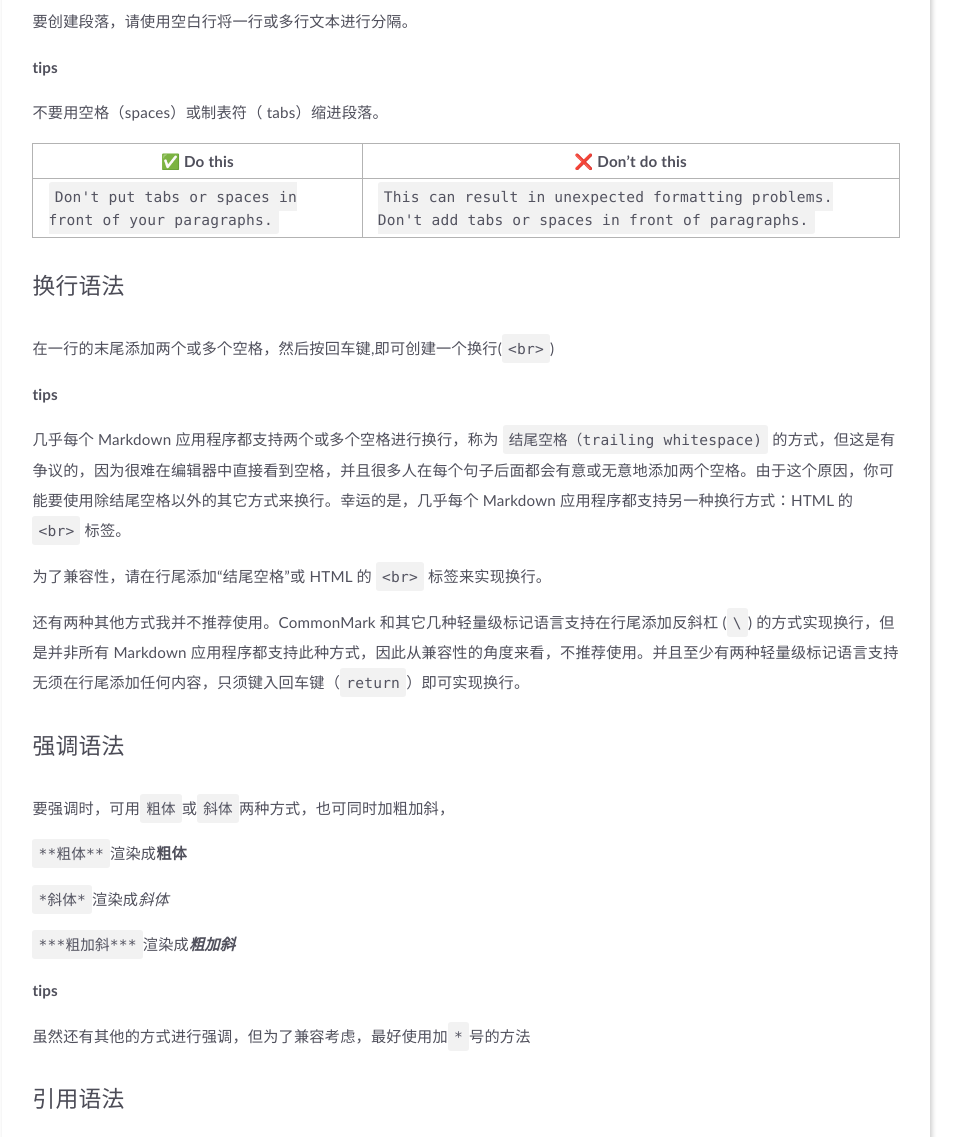
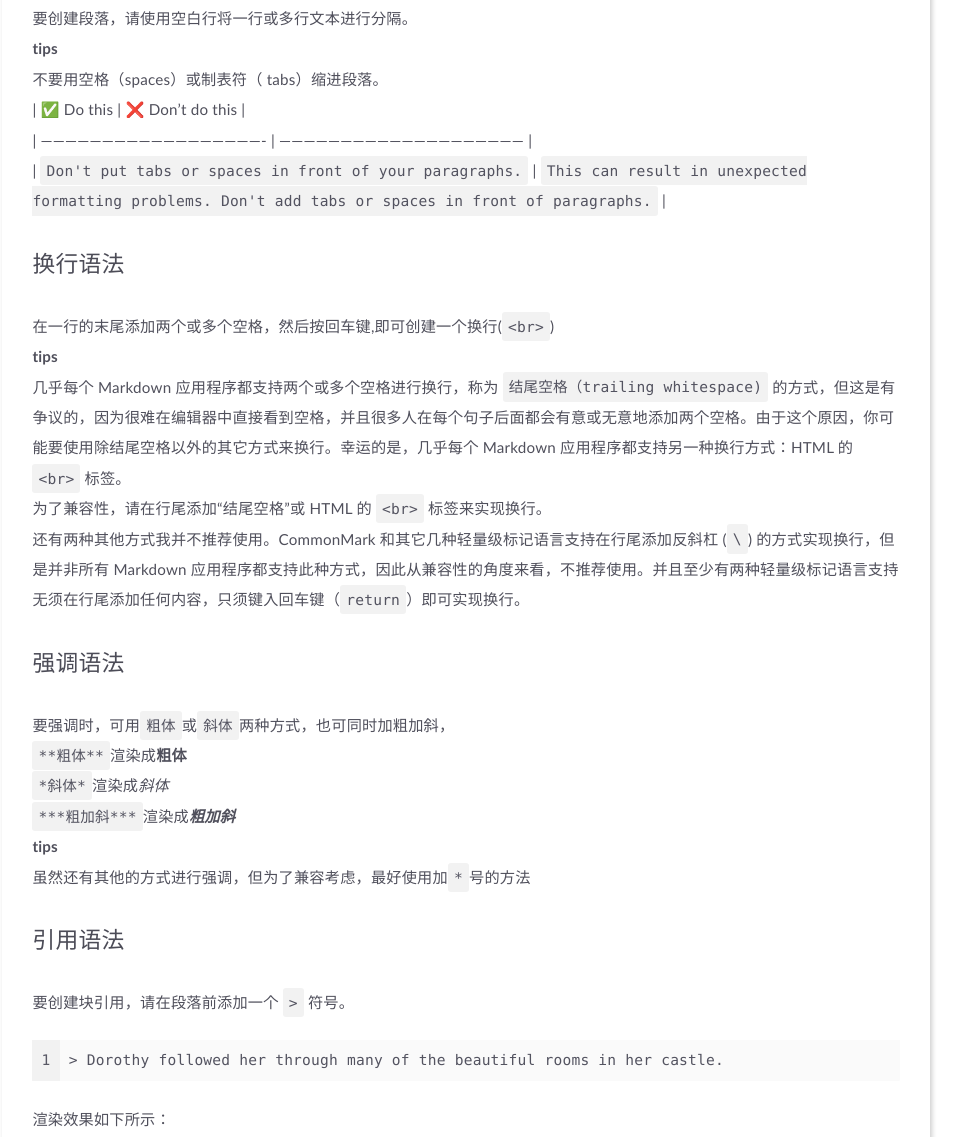
Before and after one commit to HZX-sparkle/HZX-sparkle.github.io, a plain HTML site: page 2022/11/08/My-First-Post/index.html in a window 1280 px wide. Shown: the part 932-2069 px from the top of the page, without its empty margins (174-1139 px from the left). Drawn offline with Linux system fonts and the light colour scheme; some packages are replaced by stand-ins of ours; a script that the page names is missing.

Commit message:
Site updated: 2022-11-09 12:47:19

```diff
--- a/2022/11/08/My-First-Post/index.html
+++ b/2022/11/08/My-First-Post/index.html
@@ -189,7 +189,7 @@
 
         <span class="article-update-date article-meta-item">
         <i class="fas fa-file-pen"></i>&nbsp;
-        <span class="pc">2022-11-09 12:43:17</span>
+        <span class="pc">2022-11-09 12:47:00</span>
     </span>
 
 
@@ -224,45 +224,19 @@
 <h3 id="markdown基础语法"><a href="#markdown基础语法" class="headerlink" title="markdown基础语法"></a>markdown基础语法</h3><h4 id="标题语法"><a href="#标题语法" class="headerlink" title="标题语法"></a>标题语法</h4><p>要创建标题，可在句子或单词前加“#”号，“#”号的多少代表标题的等级。</p>
 <blockquote>
 <p>如<code>### 三级标题</code>将显示成</p>
-<h3 id="三级标题"><a href="#三级标题" class="headerlink" title="三级标题"></a>三级标题</h3></blockquote>
-<p><strong>tips</strong></p>
-<p>最好在<code>#</code>和标题之间加一个空格，以方便兼容</p>
-<h4 id="段落语法"><a href="#段落语法" class="headerlink" title="段落语法"></a>段落语法</h4><p>要创建段落，请使用空白行将一行或多行文本进行分隔。</p>
-<p><strong>tips</strong></p>
-<p>不要用空格（spaces）或制表符（ tabs）缩进段落。</p>
-<table>
-<thead>
-<tr>
-<th>✅ Do this</th>
-<th>❌ Don’t do this</th>
-</tr>
-</thead>
-<tbody><tr>
-<td><code>Don&#39;t put tabs or spaces in front of your paragraphs.</code></td>
-<td><code>  This can result in unexpected formatting problems. Don&#39;t add tabs or spaces in front of paragraphs.</code></td>
-</tr>
-</tbody></table>
-<h4 id="换行语法"><a href="#换行语法" class="headerlink" title="换行语法"></a>换行语法</h4><p>在一行的末尾添加两个或多个空格，然后按回车键,即可创建一个换行(<code>&lt;br&gt;</code>)</p>
-<p><strong>tips</strong></p>
-<p>几乎每个 Markdown 应用程序都支持两个或多个空格进行换行，称为 <code>结尾空格（trailing whitespace)</code> 的方式，但这是有争议的，因为很难在编辑器中直接看到空格，并且很多人在每个句子后面都会有意或无意地添加两个空格。由于这个原因，你可能要使用除结尾空格以外的其它方式来换行。幸运的是，几乎每个 Markdown 应用程序都支持另一种换行方式：HTML 的 <code>&lt;br&gt;</code> 标签。</p>
-<p>为了兼容性，请在行尾添加“结尾空格”或 HTML 的 <code>&lt;br&gt;</code> 标签来实现换行。</p>
-<p>还有两种其他方式我并不推荐使用。CommonMark 和其它几种轻量级标记语言支持在行尾添加反斜杠 (<code>\</code>) 的方式实现换行，但是并非所有 Markdown 应用程序都支持此种方式，因此从兼容性的角度来看，不推荐使用。并且至少有两种轻量级标记语言支持无须在行尾添加任何内容，只须键入回车键（<code>return</code>）即可实现换行。</p>
-<h4 id="强调语法"><a href="#强调语法" class="headerlink" title="强调语法"></a>强调语法</h4><p>要强调时，可用<code>粗体</code>或<code>斜体</code>两种方式，也可同时加粗加斜，</p>
-<p><code>**粗体**</code>渲染成<strong>粗体</strong></p>
-<p><code>*斜体*</code>渲染成<em>斜体</em></p>
-<p><code>***粗加斜***</code>渲染成<em><strong>粗加斜</strong></em></p>
-<p><strong>tips</strong></p>
-<p>虽然还有其他的方式进行强调，但为了兼容考虑，最好使用加<code>*</code>号的方法</p>
+<h3 id="三级标题"><a href="#三级标题" class="headerlink" title="三级标题"></a>三级标题</h3><p><strong>tips</strong><br>最好在<code>#</code>和标题之间加一个空格，以方便兼容</p>
+</blockquote>
+<h4 id="段落语法"><a href="#段落语法" class="headerlink" title="段落语法"></a>段落语法</h4><p>要创建段落，请使用空白行将一行或多行文本进行分隔。<br><strong>tips</strong><br>不要用空格（spaces）或制表符（ tabs）缩进段落。<br>| ✅ Do this                                               | ❌ Don’t do this                                              |<br>| ——————————————————- | ———————————————————— |<br>| <code>Don&#39;t put tabs or spaces in front of your paragraphs.</code> | <code>  This can result in unexpected formatting problems. Don&#39;t add tabs or spaces in front of paragraphs.</code> |</p>
+<h4 id="换行语法"><a href="#换行语法" class="headerlink" title="换行语法"></a>换行语法</h4><p>在一行的末尾添加两个或多个空格，然后按回车键,即可创建一个换行(<code>&lt;br&gt;</code>)<br><strong>tips</strong><br>几乎每个 Markdown 应用程序都支持两个或多个空格进行换行，称为 <code>结尾空格（trailing whitespace)</code> 的方式，但这是有争议的，因为很难在编辑器中直接看到空格，并且很多人在每个句子后面都会有意或无意地添加两个空格。由于这个原因，你可能要使用除结尾空格以外的其它方式来换行。幸运的是，几乎每个 Markdown 应用程序都支持另一种换行方式：HTML 的 <code>&lt;br&gt;</code> 标签。<br>为了兼容性，请在行尾添加“结尾空格”或 HTML 的 <code>&lt;br&gt;</code> 标签来实现换行。<br>还有两种其他方式我并不推荐使用。CommonMark 和其它几种轻量级标记语言支持在行尾添加反斜杠 (<code>\</code>) 的方式实现换行，但是并非所有 Markdown 应用程序都支持此种方式，因此从兼容性的角度来看，不推荐使用。并且至少有两种轻量级标记语言支持无须在行尾添加任何内容，只须键入回车键（<code>return</code>）即可实现换行。</p>
+<h4 id="强调语法"><a href="#强调语法" class="headerlink" title="强调语法"></a>强调语法</h4><p>要强调时，可用<code>粗体</code>或<code>斜体</code>两种方式，也可同时加粗加斜，<br><code>**粗体**</code>渲染成<strong>粗体</strong><br><code>*斜体*</code>渲染成<em>斜体</em><br><code>***粗加斜***</code>渲染成<em><strong>粗加斜</strong></em><br><strong>tips</strong><br>虽然还有其他的方式进行强调，但为了兼容考虑，最好使用加<code>*</code>号的方法</p>
 <h4 id="引用语法"><a href="#引用语法" class="headerlink" title="引用语法"></a>引用语法</h4><p>要创建块引用，请在段落前添加一个 <code>&gt;</code> 符号。</p>
 <figure class="highlight text"><table><tr><td class="gutter"><pre><span class="line">1</span><br></pre></td><td class="code"><pre><span class="line">&gt; Dorothy followed her through many of the beautiful rooms in her castle.</span><br></pre></td></tr></table></figure>
-
 <p>渲染效果如下所示：</p>
 <blockquote>
 <p>Dorothy followed her through many of the beautiful rooms in her castle.</p>
 </blockquote>
 <h5 id="多个段落的块引用"><a href="#多个段落的块引用" class="headerlink" title="多个段落的块引用"></a>多个段落的块引用</h5><p>块引用可以包含多个段落。为段落之间的空白行添加一个 <code>&gt;</code> 符号。</p>
 <figure class="highlight text"><table><tr><td class="gutter"><pre><span class="line">1</span><br><span class="line">2</span><br><span class="line">3</span><br></pre></td><td class="code"><pre><span class="line">&gt; Dorothy followed her through many of the beautiful rooms in her castle.</span><br><span class="line">&gt;</span><br><span class="line">&gt; The Witch bade her clean the pots and kettles and sweep the floor and keep the fire fed with wood.</span><br></pre></td></tr></table></figure>
-
 <p>渲染效果如下：</p>
 <blockquote>
 <p>Dorothy followed her through many of the beautiful rooms in her castle.</p>
@@ -270,7 +244,6 @@
 </blockquote>
 <h5 id="嵌套块引用"><a href="#嵌套块引用" class="headerlink" title="嵌套块引用"></a>嵌套块引用</h5><p>块引用可以嵌套。在要嵌套的段落前添加一个 <code>&gt;&gt;</code> 符号。</p>
 <figure class="highlight text"><table><tr><td class="gutter"><pre><span class="line">1</span><br><span class="line">2</span><br><span class="line">3</span><br></pre></td><td class="code"><pre><span class="line">&gt; Dorothy followed her through many of the beautiful rooms in her castle.</span><br><span class="line">&gt;</span><br><span class="line">&gt;&gt; The Witch bade her clean the pots and kettles and sweep the floor and keep the fire fed with wood.</span><br></pre></td></tr></table></figure>
-
 <p>渲染效果如下：</p>
 <blockquote>
 <p>Dorothy followed her through many of the beautiful rooms in her castle.</p>
@@ -280,7 +253,6 @@
 </blockquote>
 <h5 id="带有其它元素的块引用"><a href="#带有其它元素的块引用" class="headerlink" title="带有其它元素的块引用"></a>带有其它元素的块引用</h5><p>块引用可以包含其他 Markdown 格式的元素。并非所有元素都可以使用，你需要进行实验以查看哪些元素有效。</p>
 <figure class="highlight text"><table><tr><td class="gutter"><pre><span class="line">1</span><br><span class="line">2</span><br><span class="line">3</span><br><span class="line">4</span><br><span class="line">5</span><br><span class="line">6</span><br></pre></td><td class="code"><pre><span class="line">&gt; #### The quarterly results look great!</span><br><span class="line">&gt;</span><br><span class="line">&gt; - Revenue was off the chart.</span><br><span class="line">&gt; - Profits were higher than ever.</span><br><span class="line">&gt;</span><br><span class="line">&gt;  *Everything* is going according to **plan**.</span><br></pre></td></tr></table></figure>
-
 <p>渲染效果如下：</p>
 <blockquote>
 <h4 id="The-quarterly-results-look-great"><a href="#The-quarterly-results-look-great" class="headerlink" title="The quarterly results look great!"></a>The quarterly results look great!</h4><ul>
```
Also changed, not shown: index.html (+1 -1 lines), search.json (+1 -1 lines).
